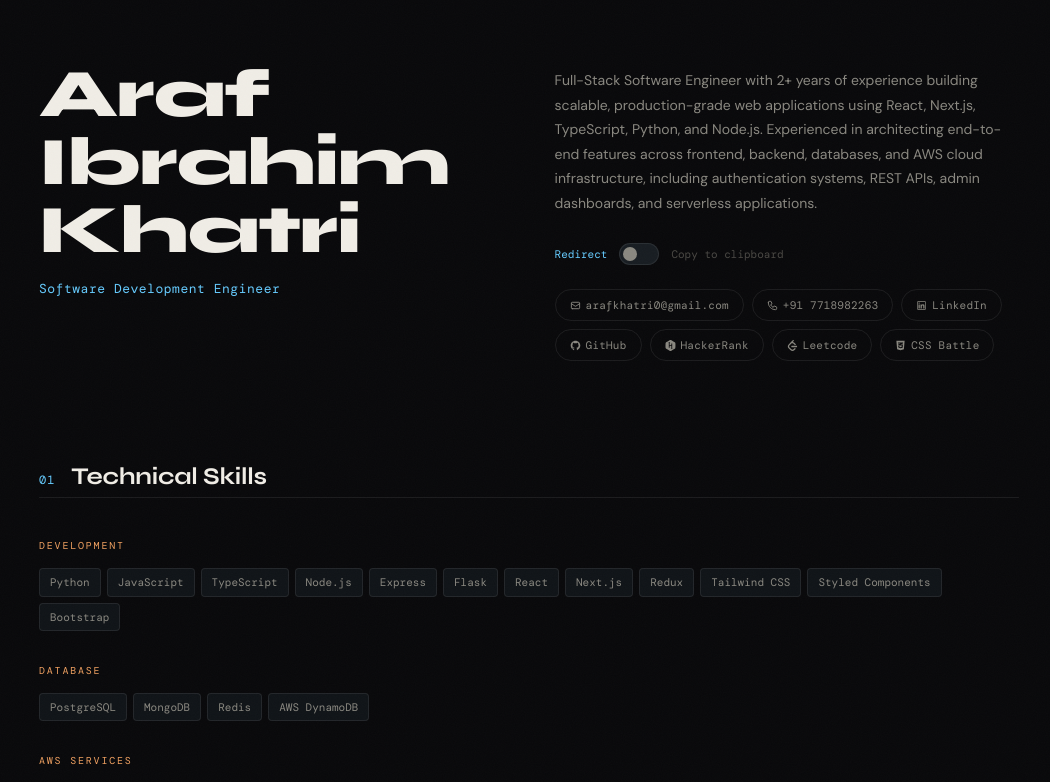
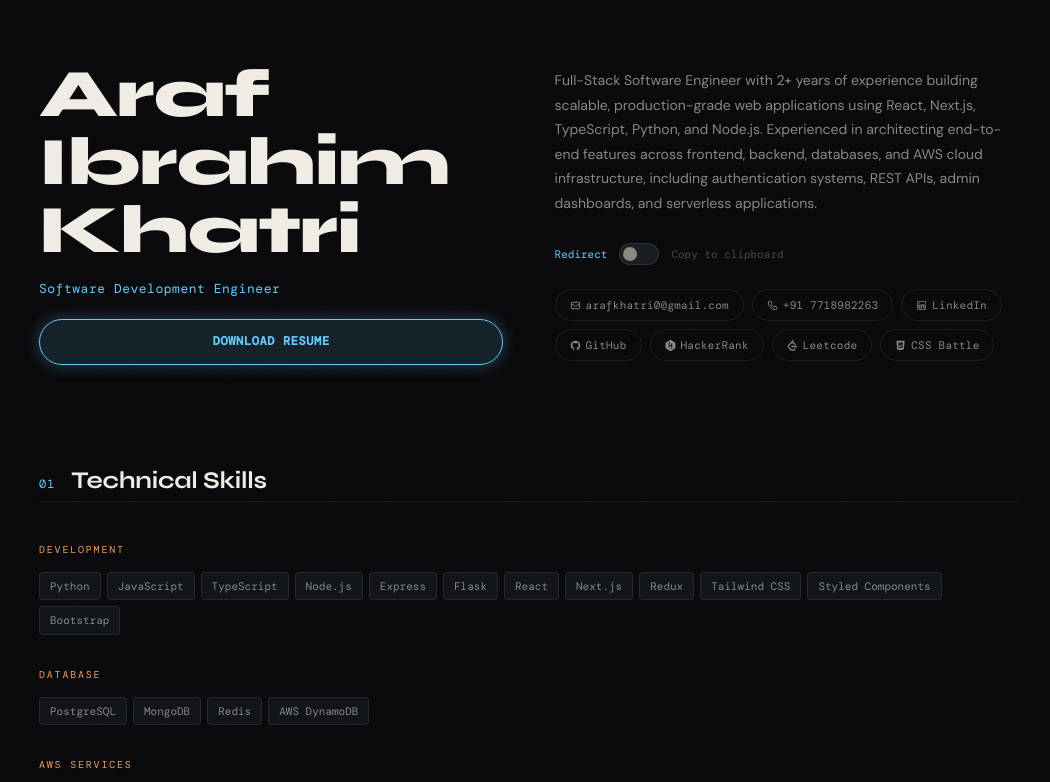
Before and after one commit to Araf-Khatri/Portfolio, a Next.js app: page / in a window 1280 px wide. Shown: the top 782 px of the page, without its empty margins (111-1161 px from the left). Built offline with nearby package versions, Linux system fonts and the light colour scheme; no server answers; a web font is replaced by a local one.

Commit message:
feat: add resume download link and update resume data structure

```diff
--- a/src/app/globals.css
+++ b/src/app/globals.css
@@ -14,6 +14,7 @@
 
   --accent: #66ccff;
   --accent-dim: #66ccff1f;
+  --accent-dim-20: #66ccff33;
   --accent-2: #f0a060;
 
   --font-display: "Syne", sans-serif;
@@ -171,6 +172,41 @@ body::before {
   border-color: var(--accent);
   color: var(--accent);
   background: var(--accent-dim);
+}
+
+/* ===========================
+   CTA Button
+=========================== */
+.cta-button {
+  display: inline-flex;
+  align-items: center;
+  justify-content: center;
+  padding: 12px 28px;
+  margin-top: 20px;
+  background: var(--accent-dim);
+  color: var(--accent);
+  font-family: var(--font-mono);
+  font-size: 12px;
+  font-weight: 600;
+  letter-spacing: 0.05em;
+  border: 1.5px solid var(--accent);
+  border-radius: 100px;
+  cursor: pointer;
+  transition:
+    border-color 0.2s,
+    color 0.2s,
+    background 0.2s,
+    box-shadow 0.2s;
+  text-transform: uppercase;
+  box-shadow: 0 0 16px rgba(102, 204, 255, 0.3);
+  width: 100%;
+}
+
+.cta-button:hover {
+  border-color: var(--accent);
+  color: var(--text-primary);
+  background: var(--accent-dim-20);
+  box-shadow: 0 0 24px rgba(102, 204, 255, 0.5);
 }
 
 /* ===========================
--- a/src/components/Hero.tsx
+++ b/src/components/Hero.tsx
@@ -41,7 +41,7 @@ const CreateHeroLink: React.FC<{
 };
 
 export default function Hero() {
-  const { name, title, summary, contactLinks } = resume;
+  const { name, title, summary, contactLinks, resumeLink } = resume;
   const [isCopyMode, setIsCopyMode] = useState(false);
 
   return (
@@ -50,6 +50,15 @@ export default function Hero() {
         <div className="hero-left">
           <h1 className="hero-name">{name}</h1>
           <p className="hero-title">{title}</p>
+
+          <a
+            href={resumeLink}
+            target="_blank"
+            rel="noreferrer"
+            className="cta-button"
+          >
+            Download Resume
+          </a>
         </div>
         <div className="hero-right">
           <p className="hero-summary">{summary}</p>
--- a/src/data/resume.tsx
+++ b/src/data/resume.tsx
@@ -47,6 +47,7 @@ export type ResumeType = {
   name: string;
   title: string;
   summary: string;
+  resumeLink: string;
   contactLinks: ContactLink[];
   skills: Skills;
   experience: Experience[];
@@ -60,6 +61,8 @@ export const resume: ResumeType = {
   title: "Software Development Engineer",
   summary:
     "Full-Stack Software Engineer with 2+ years of experience building scalable, production-grade web applications using React, Next.js, TypeScript, Python, and Node.js. Experienced in architecting end-to-end features across frontend, backend, databases, and AWS cloud infrastructure, including authentication systems, REST APIs, admin dashboards, and serverless applications.",
+  resumeLink:
+    "https://drive.google.com/file/d/1zNbv-wP3MLGnMfsG9G-VdGgGILhm4PnI/view",
   contactLinks: [
     {
       label: "arafkhatri0@gmail.com",
```
Also changed, not shown: 1 other file (tests, documents, lock files or other folders).
